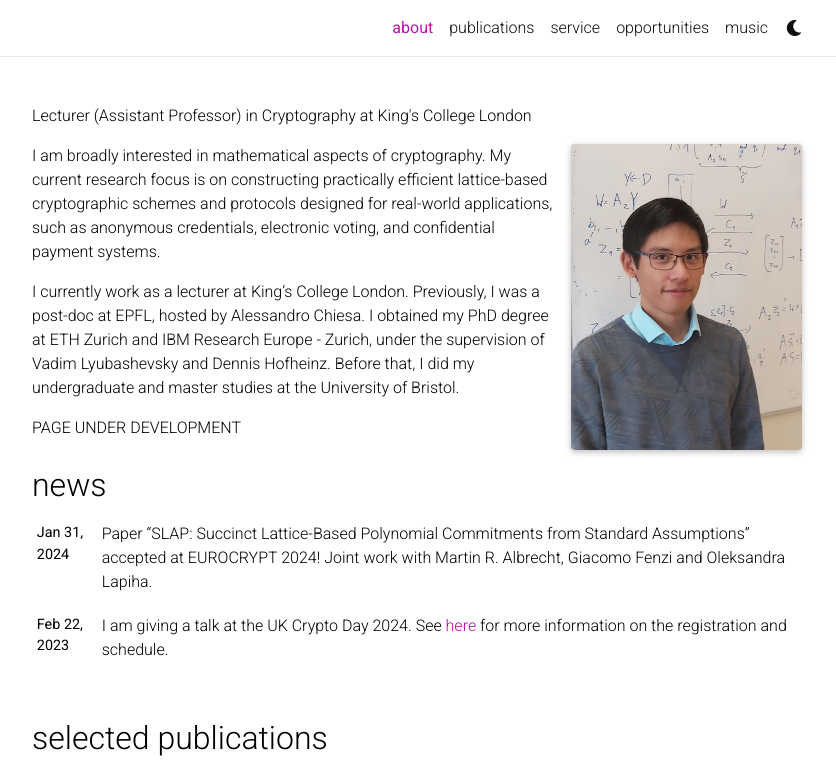
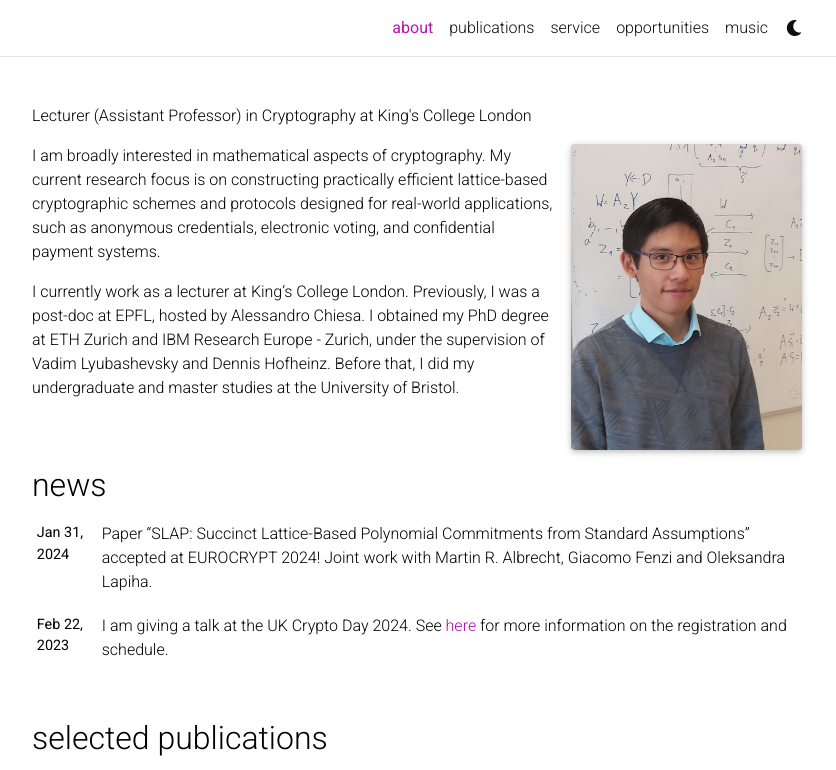
Before and after one commit to khanhcrypto/khanhcrypto.github.io, a Jekyll site: the page built from _pages/about.md, in a window 1280 px wide and 1059 px high, cut to the strip 0-770 px from the top of the window. Shown: the whole strip, without its empty margins (223-1059 px from the left). Built offline with Jekyll 4.4.1, drawn with Linux system fonts in a browser that asks for light colours; full-size pictures stand in for the smaller copies a plugin makes; comment, search, counter and statistics services are not loaded; a style sheet for code colours, icons or effects is not loaded.

Commit message:
Update about.md

```diff
--- a/_pages/about.md
+++ b/_pages/about.md
@@ -23,6 +23,3 @@ social: true  # includes social icons at the bottom of the page
 I am broadly interested in mathematical aspects of cryptography. My current research focus is on constructing practically efficient lattice-based cryptographic schemes and protocols designed for real-world applications, such as anonymous credentials, electronic voting, and confidential payment systems.
 
 I currently work as a lecturer at King's College London. Previously, I was a post-doc at EPFL, hosted by Alessandro Chiesa. I obtained my PhD degree at ETH Zurich and IBM Research Europe - Zurich, under the supervision of Vadim Lyubashevsky and Dennis Hofheinz. Before that, I did my undergraduate and master studies at the University of Bristol.
-
-
-PAGE UNDER DEVELOPMENT
```
